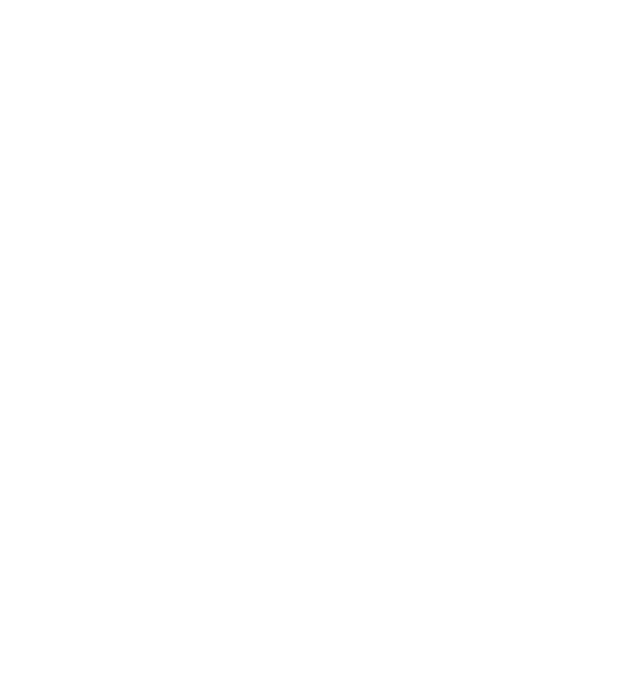
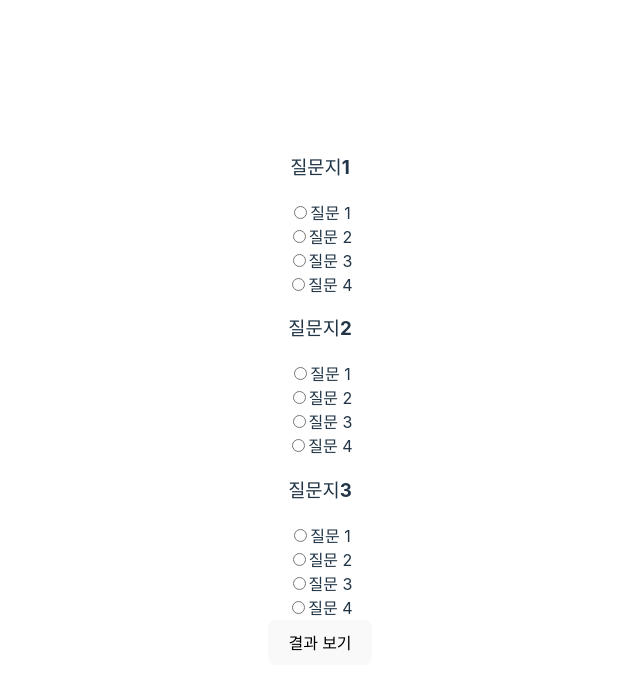
Before and after one commit to kmw0428/shop-front, a React (Vite) app: page /diagnosis in a window 1280 px wide. Before the commit this address had no page. Shown: the top 690 px of the page, without its empty margins (320-960 px from the left). Built offline with nearby package versions, Linux system fonts and the light colour scheme.

Commit message:
테스트 기능 추가

```diff
--- a/src/App.tsx
+++ b/src/App.tsx
@@ -2,6 +2,8 @@
 import './App.css'
 import Test from './Test'
 import ProductList from './assets/Product/ProductList'
+import Diagnosis from './assets/Diagnosis/Diagonsis'
+import Result from './assets/Diagnosis/Result'
 
 export default function App() {
   return (
@@ -9,6 +11,8 @@
       <Routes>
         <Route path='/' element={<Test />} />
         <Route path='/products' element={<ProductList />} />
+        <Route path='/diagnosis' element={<Diagnosis />} />
+        <Route path='/result' element={<Result />} />
       </Routes>
     </>
   )
--- /dev/null
+++ b/src/assets/Diagnosis/Diagonsis.tsx
@@ -0,0 +1,64 @@
+import React, { useState } from "react";
+import Question from "./Question";
+
+const questions = [
+    {
+        question: "질문지1",
+        options: [
+            {text: "질문 1", score: 1},
+            {text: "질문 2", score: 2},
+            {text: "질문 3", score: 3},
+            {text: "질문 4", score: 4},
+        ],
+    },
+    {
+        question: "질문지2",
+        options: [
+            {text: "질문 1", score: 1},
+            {text: "질문 2", score: 2},
+            {text: "질문 3", score: 3},
+            {text: "질문 4", score: 4},
+        ],
+    },
+    {
+        question: "질문지3",
+        options: [
+            {text: "질문 1", score: 1},
+            {text: "질문 2", score: 2},
+            {text: "질문 3", score: 3},
+            {text: "질문 4", score: 4},
+        ],
+    },
+];
+
+const Diagnosis: React.FC = () => {
+    const [answers, setAnswers] = useState<number[]>(Array(questions.length).fill(0));
+
+    const handleAnswer = (index: number, score: number) => {
+        const newAnswers = [...answers];
+        newAnswers[index] = score;
+        setAnswers(newAnswers);
+    };
+
+    const handleSubmit = () => {
+        const totalScore = answers.reduce((acc, score) => acc + score, 0);
+        alert(`테스트 완료! 총 점수: ${totalScore}`);
+        window.location.href = `/result?score=${totalScore}`;
+    };
+
+    return (
+        <div>
+            {questions.map((q, index) => (
+                <Question
+                    key={index}
+                    question={q.question}
+                    options={q.options}
+                    onAnswer={(score) => handleAnswer(index, score)}
+                />
+            ))}
+            <button onClick={handleSubmit}>결과 보기</button>
+        </div>
+    );
+};
+
+export default Diagnosis;
--- /dev/null
+++ b/src/assets/Diagnosis/Question.tsx
@@ -0,0 +1,29 @@
+import React from "react";
+
+interface Props {
+    question: string;
+    options: {text: string; score: number;}[];
+    onAnswer: (score: number) => void;
+}
+
+const Question: React.FC<Props> = ({ question, options, onAnswer }) => {
+    return (
+        <div>
+            <h3>{question}</h3>
+            {options.map((option, index) => (
+                <div key={index}>
+                    <input
+                        type="radio"
+                        id={`${question}-${index}`}
+                        name={question}
+                        value={option.score}
+                        onChange={() => onAnswer(option.score)}
+                    />
+                    <label htmlFor={`${question}-${index}`}>{option.text}</label>
+                </div>
+            ))}
+        </div>
+    )
+}
+
+export default Question;
--- /dev/null
+++ b/src/assets/Diagnosis/Result.tsx
@@ -0,0 +1,15 @@
+import React from "react";
+
+const Result: React.FC = () => {
+    const queryParams = new URLSearchParams(window.location.search);
+    const score = queryParams.get('score')
+
+    return(
+        <div>
+            <h2>결과</h2>
+            <p>총 점수: {score}</p>
+        </div>
+    )
+}
+
+export default Result;
```
